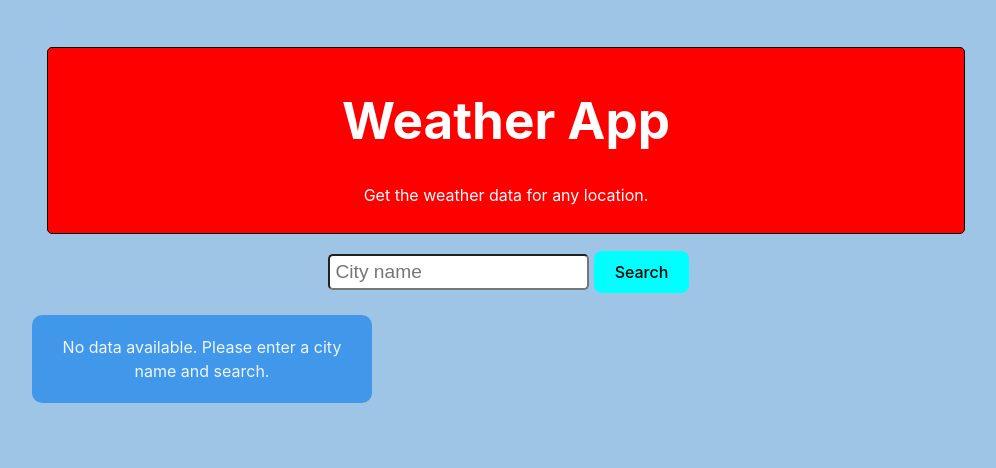
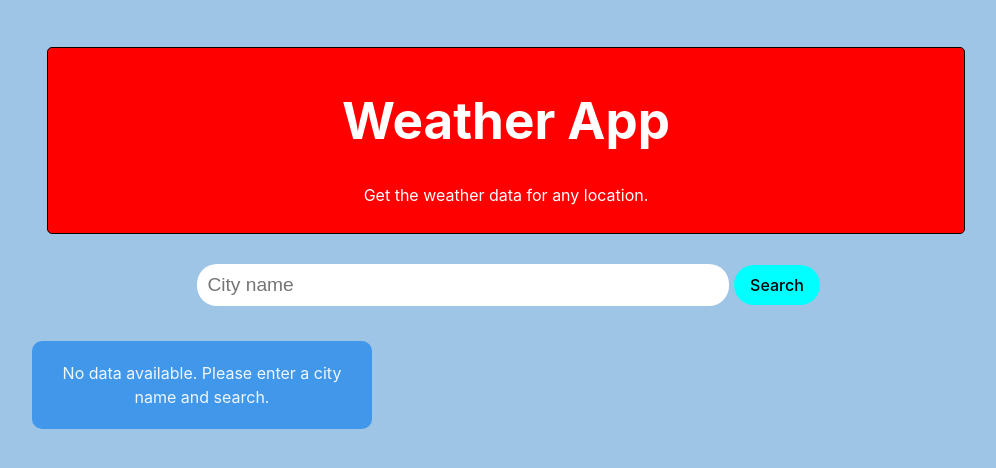
Before and after one commit to Aayush-Koju/Weather-App, a React (Vite) app: page / in a window 1280 px wide. Shown: the top 468 px of the page, without its empty margins (134-1130 px from the left). Built offline with nearby package versions, Linux system fonts and the light colour scheme.

Commit message:
aligned search container and weather data container

```diff
--- a/src/App.css
+++ b/src/App.css
@@ -11,15 +11,29 @@
   align-items: center;
 }
 
-.app input {
+.search {
+  margin: 5px;
+  padding: 5px;
+  width: 90%;
+}
+
+.search input {
  padding: 5px;
  font-size: 1.2rem;
  margin: 5px;
- border-radius: 5px;
+ border-radius: 20px;
+ padding: 10px;
+ width: 60%;
+ height: 10%;
+ border: none;
 }
 
-.app button {
+.search button {
   background-color: aqua;
+  border-radius: 20px;
+  border: none;
+  padding: 10px;
+  width: 10%;
 }
 
 .weather-data h2{
--- a/src/components/WeatherData.css
+++ b/src/components/WeatherData.css
@@ -1,9 +1,11 @@
 .weather-data-container {
     display: flex;
-    flex-direction: column;
-    width: 500px;
+    flex-direction: row;
+    width: 70vw;
     height: 600px;
     background-color: red;
+    margin: 10px;
+    justify-content: center;
 }
 
 .weather-data-output {
```
